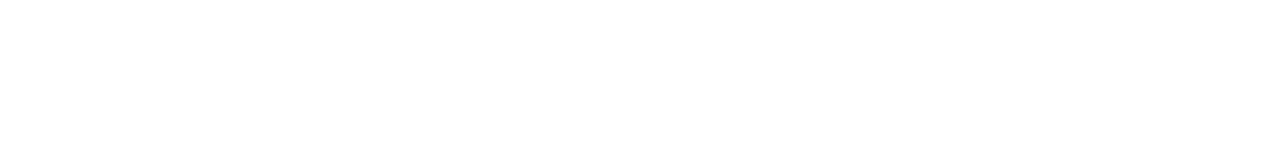
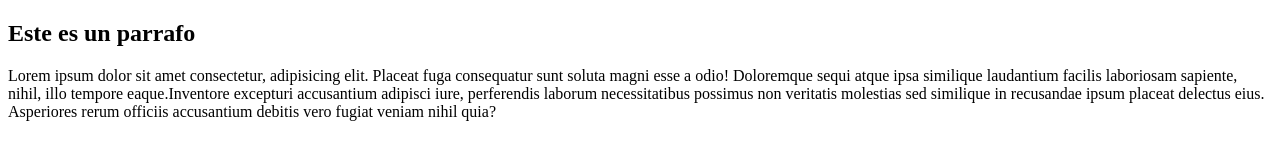
Before and after one commit to Oscar-Valdez/Prueba, a plain HTML site: page index.html in a window 1280 px wide. Drawn offline with Linux system fonts and the light colour scheme.

Commit message:
Segundo Commit

```diff
--- a/index.html
+++ b/index.html
@@ -4,9 +4,11 @@
     <meta charset="UTF-8">
     <meta name="viewport" content="width=device-width, initial-scale=1.0">
     <meta http-equiv="X-UA-Compatible" content="ie=edge">
-    <title>Prueba</title>
+    <title>Prueba con Git</title>
 </head>
 <body>
+    <h2>Este es un parrafo</h2>
+    <p>Lorem ipsum dolor sit amet consectetur, adipisicing elit. Placeat fuga consequatur sunt soluta magni esse a odio! Doloremque sequi atque ipsa similique laudantium facilis laboriosam sapiente, nihil, illo tempore eaque.Inventore excepturi accusantium adipisci iure, perferendis laborum necessitatibus possimus non veritatis molestias sed similique in recusandae ipsum placeat delectus eius. Asperiores rerum officiis accusantium debitis vero fugiat veniam nihil quia?</p>
 
 </body>
 </html>
```
